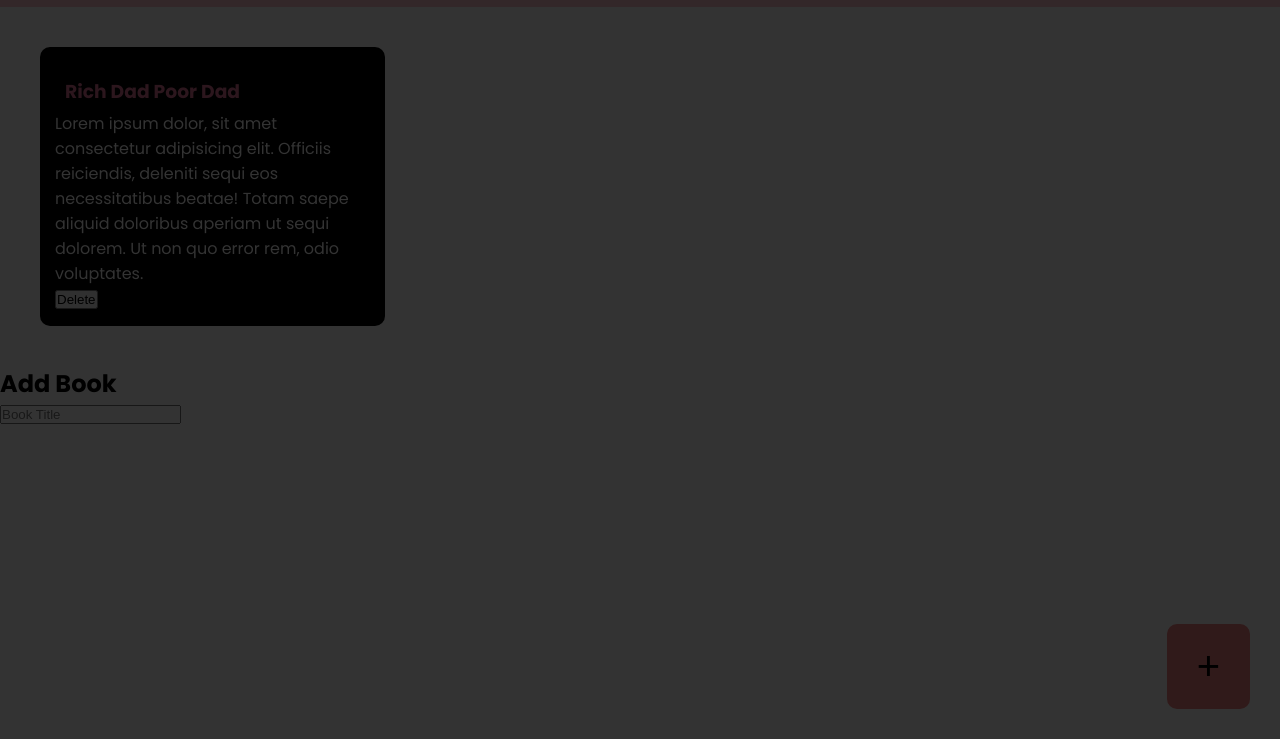
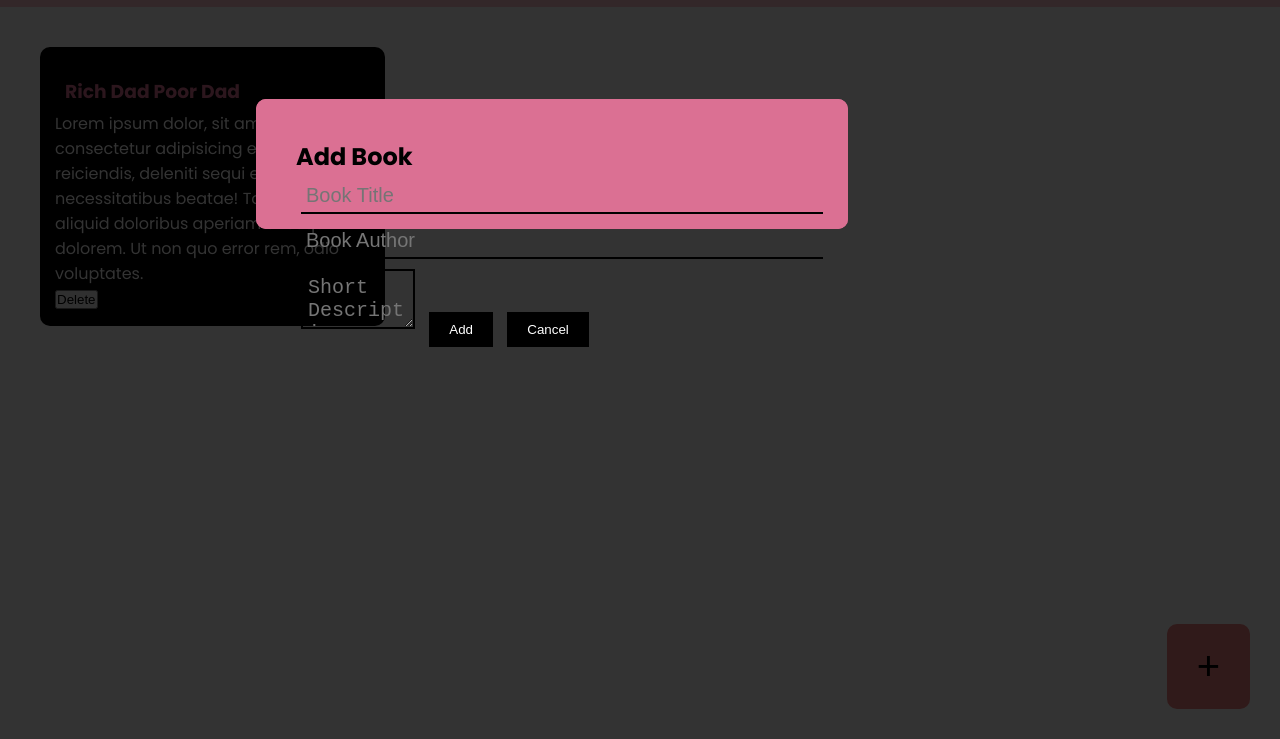
Before and after one commit to Sivanithipy/BooksKey, a plain HTML site: page index.html in a window 1280 px wide. Shown: the part 61-800 px from the top of the page. Drawn offline with Linux system fonts and the light colour scheme.

Commit message:
index.html

```diff
--- a/index.html
+++ b/index.html
@@ -26,6 +26,16 @@
   <h2>Add Book</h2>
   <form>
     <input type="text" placeholder="Book Title" id="book-title-input">
+    <input type="text"placeholder="Book Author" id="book-author-input">
+    <textarea placeholder="Short Description" id="book-descriptin-input"></textarea>
+    <button id="add-book">Add</button>
+    <button id="cancel-book">Cancel</button>
+  </form>
+</div>
+<div class="popup-box">
+  <h2>Add Book</h2>
+  <form>
+    <input type="text" placeholder="Book Title" id="book-title-input">
   </form>
 </div>
 
--- a/style.css
+++ b/style.css
@@ -56,3 +56,46 @@ body{
   left:0;
   z-index: 1;
 }
+
+.popup-box{
+  background-color: palevioletred;
+  width: 40%;
+  padding: 40px;
+  height: 50px;
+  border-radius: 10px;
+  position: absolute;
+  top:20%;
+  left:20%;
+  z-index: 2;
+}
+
+.popup-box input{
+  background: transparent;
+  border: none;
+  width: 100%;
+  margin: 5px;
+  padding:5px;
+  font-size: 20px;
+  border-bottom: solid black 2px;
+
+}
+
+.popup-box textarea{
+  background: transparent;
+  width: 100px;
+  margin: 5px;
+  padding:5px;
+  font-size: 20px;
+  border: solid black 2px;
+}
+
+.popup-box button{
+  padding-left:20px;
+  padding-right: 20px;
+  background-color: black;
+  border: none;
+  padding-top: 10px;
+  padding-bottom: 10px;
+  color: white;
+  margin:5px;
+}
```
